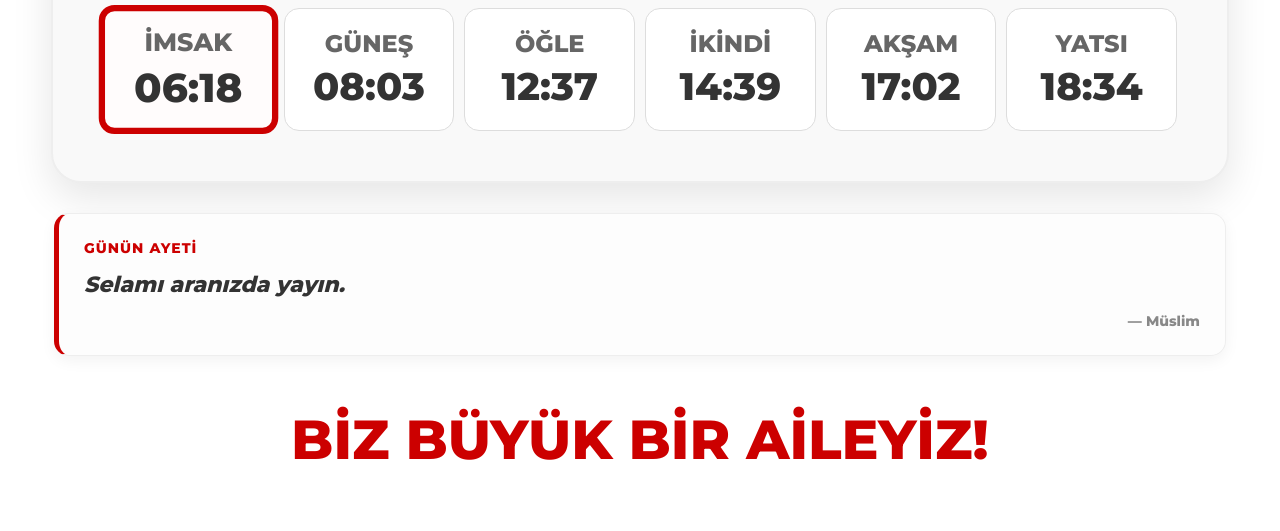
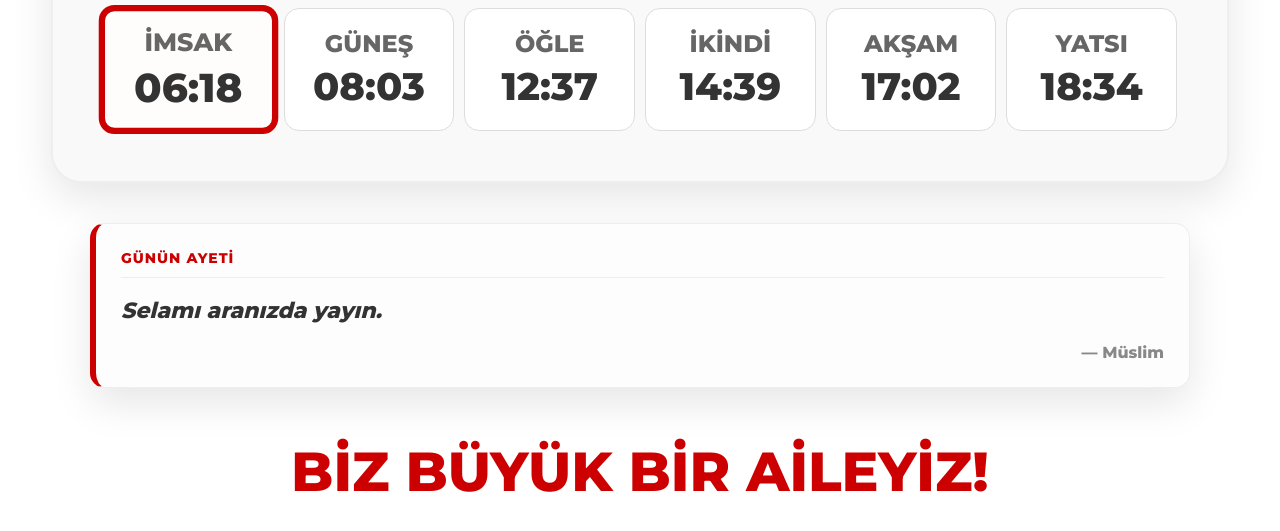
Before and after one commit to felipemelo1033-source/namaz-widget, a plain HTML site: page index.html in a window 1280 px wide. Shown: the part 721-1252 px from the top of the page. Drawn offline with Linux system fonts and the light colour scheme.

Commit message:
Update index.html

```diff
--- a/index.html
+++ b/index.html
@@ -174,10 +174,14 @@
             </div>
         </div>
 
-		<div id="ayet-container" style="display:none; margin-top: 30px; padding: 25px; background: #fdfdfd; border: 1px solid #eee; border-left: 5px solid #cc0000; border-radius: 15px; max-width: 1200px; width: 90%; text-align: left; box-shadow: 0 5px 15px rgba(0,0,0,0.05);">
-    		<div style="color: #cc0000; font-weight: 800; font-size: 14px; text-transform: uppercase; margin-bottom: 10px; letter-spacing: 1px;">Günün Ayeti</div>
-    		<div id="ayet-text" style="font-family: 'Montserrat'; font-style: italic; font-size: clamp(16px, 2.5vw, 22px); color: #333; line-height: 1.6; margin-bottom: 10px;"></div>
-    		<div id="ayet-quelle" style="text-align: right; color: #888; font-weight: bold; font-size: 14px;"></div>
+			<div id="ayet-container" class="custom-widget" style="display:none; margin-top: 40px; text-align: left;">
+    			<div style="color: #cc0000; font-weight: 800; font-size: 14px; text-transform: uppercase; margin-bottom: 15px; letter-spacing: 1px; border-bottom: 1px solid #eee; padding-bottom: 10px;">
+        Günün Ayeti
+    		</div>
+   				 <div id="ayet-text" style="font-family: 'Montserrat'; font-style: italic; font-size: clamp(16px, 2.5vw, 22px); color: #333; line-height: 1.6; margin-bottom: 15px;">
+        	</div>
+    			<div id="ayet-quelle" style="text-align: right; color: #888; font-weight: bold; font-size: 16px;">
+        	</div>
 		</div>
 
         <div class="footer">BİZ BÜYÜK BİR AİLEYİZ!</div>
@@ -229,7 +233,7 @@
        				document.getElementById('ayet-container').style.display = 'none';
     			}
 			} catch (e) {
-    			console.error("Ayetler konnte nicht geladen werden", e);
+    			console.error("Ayetler yüklenemedi", e);
 			}
 
 
```
